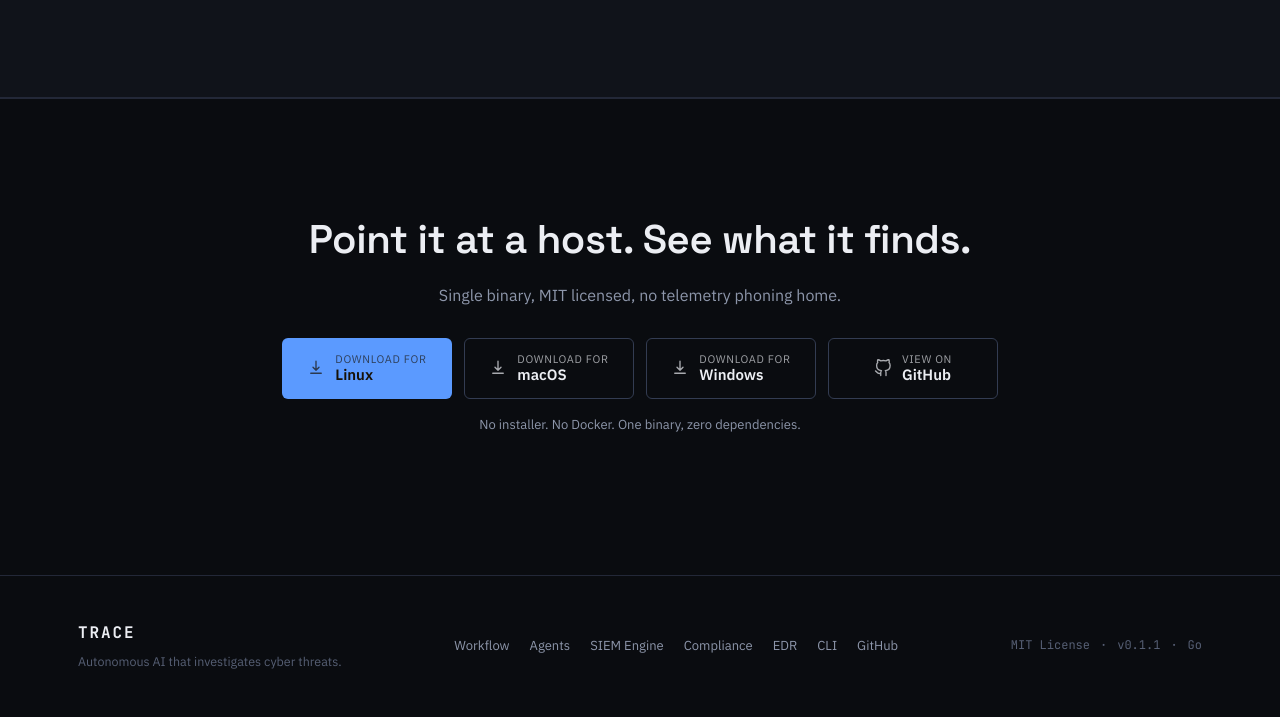
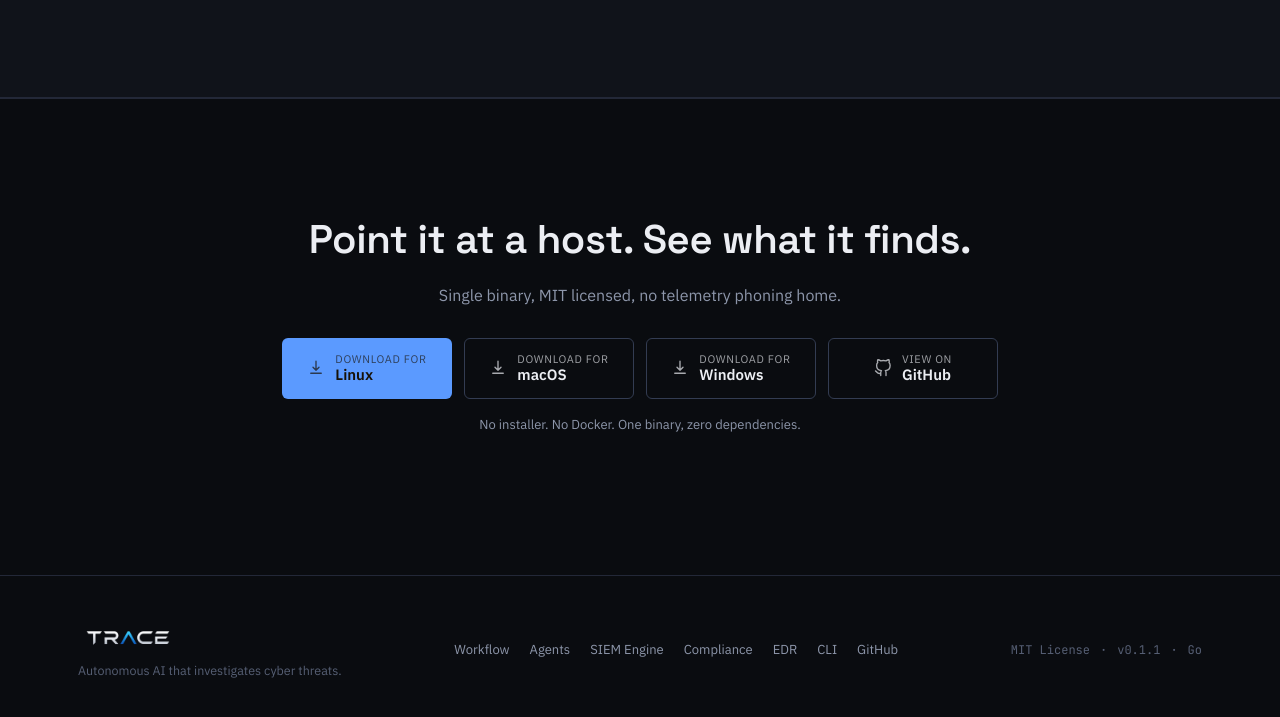
Before and after one commit to yanmyoaung2004/trace, a plain HTML site: page landing/index.html in a window 1280 px wide. Shown: the part 8702-9419 px from the top of the page. Drawn offline with Linux system fonts and the light colour scheme.

Commit message:
fix: landing page footer logo and GitHub link formatting

```diff
--- a/landing/index.html
+++ b/landing/index.html
@@ -1164,7 +1164,10 @@ fedcba98-7654-3210   linux-node-3   linux       active       2026-07-22T18:59</c
     <footer class="site-footer">
       <div class="container footer-inner">
         <div class="footer-brand">
-          <span class="logo-word">TRACE</span>
+          <!-- <span class="logo-word">TRACE</span> -->
+          <a href="/" aria-label="TRACE home">
+            <img src="assets/logo.png" alt="Trace" width="100" />
+          </a>
           <p>Autonomous AI that investigates cyber threats.</p>
         </div>
         <div class="footer-links">
@@ -1174,7 +1177,12 @@ fedcba98-7654-3210   linux-node-3   linux       active       2026-07-22T18:59</c
           <a href="#compliance">Compliance</a>
           <a href="#edr">EDR</a>
           <a href="#cli">CLI</a>
-          <a href="https://github.com/yanmyoaung2004/trace" target="_blank" rel="noopener">GitHub</a>
+          <a
+            href="https://github.com/yanmyoaung2004/trace"
+            target="_blank"
+            rel="noopener"
+            >GitHub</a
+          >
         </div>
         <div class="footer-meta">
           <span>MIT License</span><span class="dim">&middot;</span
```
Also changed, not shown: landing/docs/index.html (+3 -1 lines).
